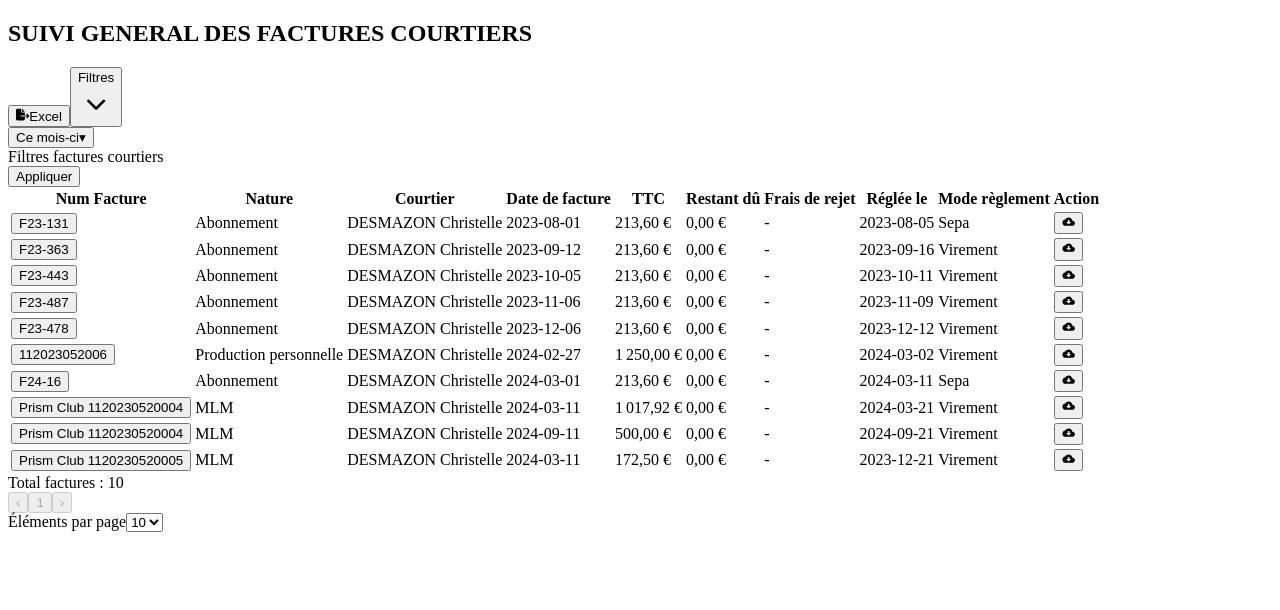
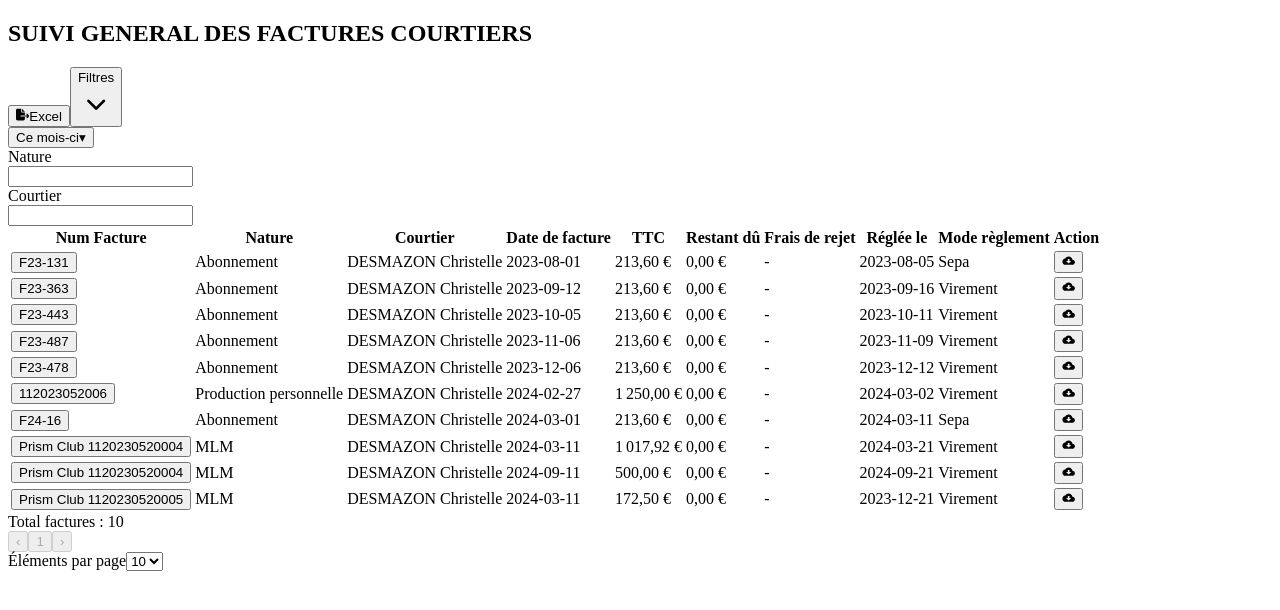
Before and after one commit to yousssefthabet/stage-app, a Next.js app: page /facturecourtiers in a window 1280 px wide. Both pictures are taken after a click on the button "Filtres". Shown: the top 610 px of the page. Built offline with nearby package versions, Linux system fonts and the light colour scheme.

Commit message:
Update FactureCourtiersFilter.tsx

```diff
--- a/src/modules/facturecourtiers/TopBarFactureCourtiers/FactureCourtiersFilter.tsx
+++ b/src/modules/facturecourtiers/TopBarFactureCourtiers/FactureCourtiersFilter.tsx
@@ -1,33 +1,55 @@
-"use client";
-
 import React, { useState } from "react";
 
-/** Adjust this to your real filter shape when you have it */
-export type FactureCourtiersFilters = Record<string, unknown>;
+type Filters = {
+  nature: string;
+  courtier: string;
+};
 
 type Props = {
-  /** Optional: parent can receive the current filters */
-  onApply?: (filters: FactureCourtiersFilters) => void;
+  defaultValues?: Partial<Filters>;
+  onApply?: (f: Filters) => void;
 };
 
-export default function FactureCourtiersFilter({ onApply }: Props) {
-  const [filters, setFilters] = useState<FactureCourtiersFilters>({});
+export default function FactureCourtiersFilter({ defaultValues, onApply }: Props) {
+  const [filters, setFilters] = useState<Filters>({
+    nature: defaultValues?.nature ?? "",
+    courtier: defaultValues?.courtier ?? "",
+  });
 
-  // Render whatever fields you already have; leaving a minimal box so typing compiles.
+  const update = (k: keyof Filters, v: string) =>
+    setFilters((f) => ({ ...f, [k]: v }));
+
+  const apply = () => onApply?.(filters);
+  const reset = () => setFilters({ nature: "", courtier: "" });
+
   return (
-    <div className="bg-white rounded-md border border-cyan-700 px-4 py-4">
-      {/* Put your actual filter inputs here and call setFilters(...) */}
-      <div className="text-sm text-cyan-700">Filtres factures courtiers</div>
+    <div className="bg-white rounded-md border border-cyan-600 px-4 py-4 relative">
+      <div className="grid grid-cols-1 md:grid-cols-2 gap-4">
+        {/* Nature */}
+        <div className="relative md:col-span-1">
+          <div className="absolute -top-2 left-2 bg-white px-1 text-[11px] text-cyan-700 font-semibold">
+            Nature
+          </div>
+          <input
+            value={filters.nature}
+            onChange={(e) => update("nature", e.target.value)}
+            onKeyDown={(e) => e.key === "Enter" && apply()}
+            className="w-full h-9 border border-cyan-600 rounded-md px-3 text-sm bg-white focus:outline-none focus:ring-1 focus:ring-teal-500"
+          />
+        </div>
 
-      {/* Optional "apply" hook if/when you need it */}
-      <div className="mt-2">
-        <button
-          type="button"
-          onClick={() => onApply?.(filters)}
-          className="h-8 px-3 rounded bg-cyan-600 text-white text-sm hover:bg-cyan-700"
-        >
-          Appliquer
-        </button>
+        {/* Courtier */}
+        <div className="relative md:col-span-1">
+          <div className="absolute -top-2 left-2 bg-white px-1 text-[11px] text-cyan-700 font-semibold">
+            Courtier
+          </div>
+          <input
+            value={filters.courtier}
+            onChange={(e) => update("courtier", e.target.value)}
+            onKeyDown={(e) => e.key === "Enter" && apply()}
+            className="w-full h-9 border border-cyan-600 rounded-md px-3 text-sm bg-white focus:outline-none focus:ring-1 focus:ring-teal-500"
+          />
+        </div>
       </div>
     </div>
   );
```
